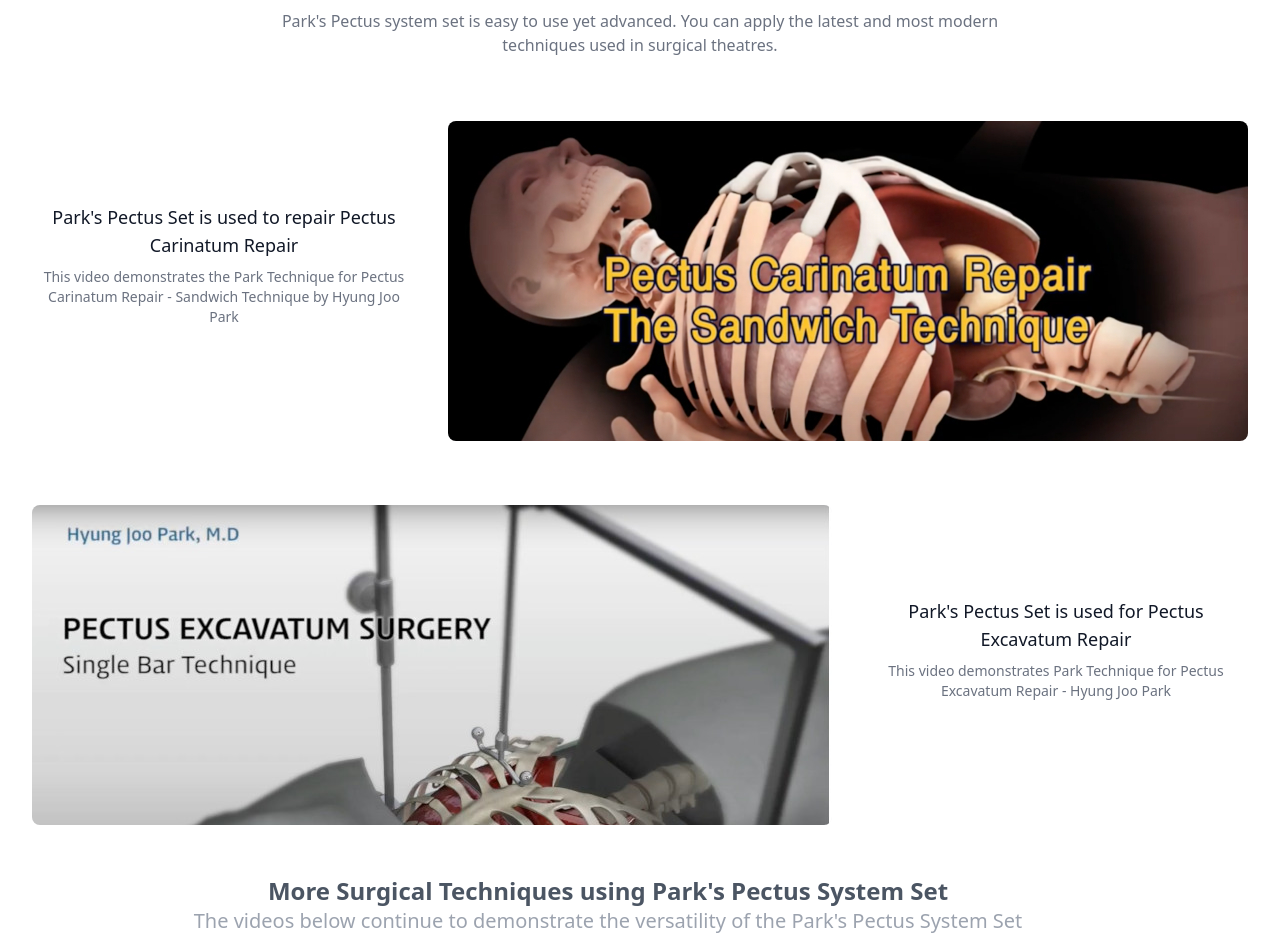
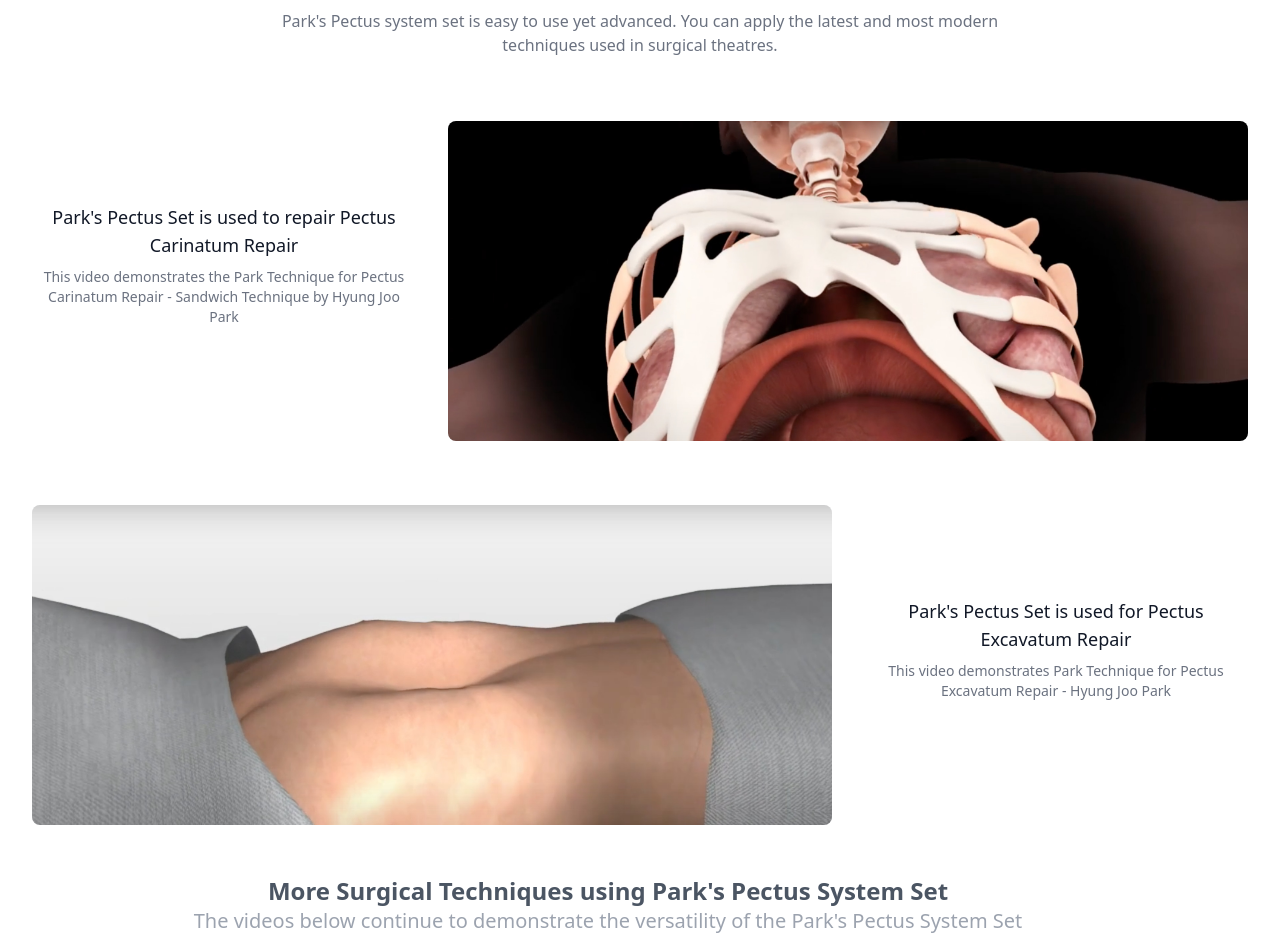
Before and after one commit to Bwogi/pmdmdinc, a React (Create React App) app: page / in a window 1280 px wide. Shown: the part 1680-2632 px from the top of the page. Built offline with nearby package versions, Linux system fonts and the light colour scheme.

Commit message:
front page surgical techniques work

```diff
--- a/src/components/SurgicalTechniques/SurgicalTechniques.jsx
+++ b/src/components/SurgicalTechniques/SurgicalTechniques.jsx
@@ -6,7 +6,7 @@
       name: "Park's Pectus Set is used to repair Pectus Carinatum Repair",
       description:
               'This video demonstrates the Park Technique for Pectus Carinatum Repair - Sandwich Technique by Hyung Joo Park',
-      imageSrc: '/img/video1.jpg',
+      imageSrc: '/img/carinatum.jpg',
     imageAlt: 'This video demonstrates Park Technique for Pectus Carinatum Repair',
       videolink:'https://www.youtube.com/watch?v=VceHqbTo7rk'
     },
@@ -14,7 +14,7 @@
       name: "Park's Pectus Set is used for Pectus Excavatum Repair",
       description:
         'This video demonstrates Park Technique for Pectus Excavatum Repair - Hyung Joo Park',
-      imageSrc: '/img/video2.jpg',
+      imageSrc: '/img/excavatum.jpg',
       imageAlt: '',
       videolink:'https://www.youtube.com/watch?v=7KGHovGOgew&t=190s'
 
```
Also changed, not shown: public/img/carinatum.jpg (added), public/img/excavatum.jpg (added).
